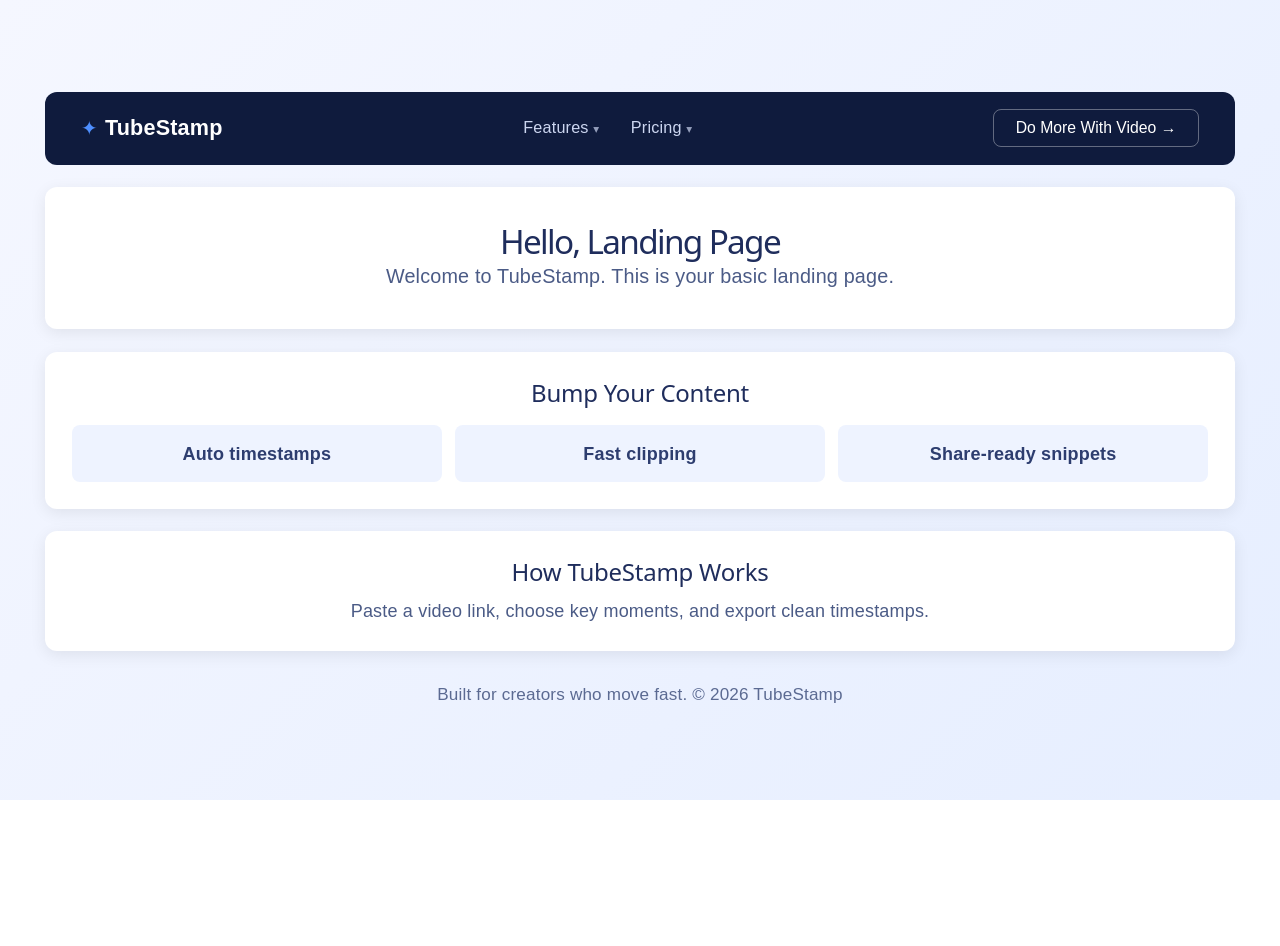
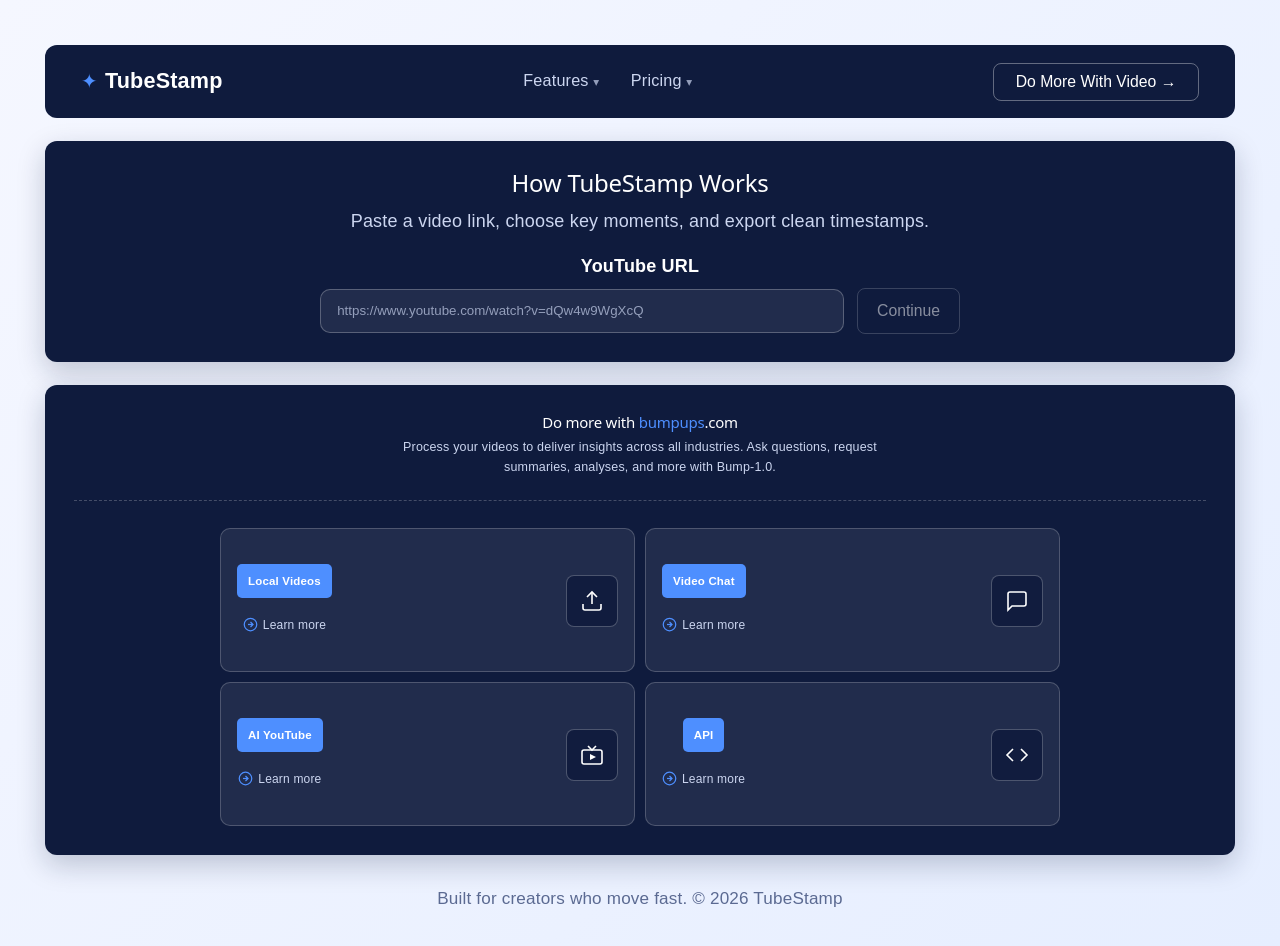
Before and after one commit to KwandileMgenge/tubestampprod, a React (Vite) app: page / in a window 1280 px wide. Shown: the top 946 px of the page. Before the commit the page ends 800 px from the top, so only its background shows below. Built offline with nearby package versions, Linux system fonts and the light colour scheme.

Commit message:
Timestamp and BumpUps components designed and rendered

```diff
--- a/src/unAuth/components/BumpUps.css
+++ b/src/unAuth/components/BumpUps.css
@@ -1,26 +1,115 @@
-.bump-ups {
-  background-color: #ffffff;
+.domore {
+  background-color: #0f1b3d;
   border-radius: 12px;
-  padding: 1.5rem;
-  box-shadow: 0 4px 16px rgba(0, 0, 0, 0.08);
+  padding: 1.6rem;
+  box-shadow: 0 10px 28px rgba(15, 27, 61, 0.22);
+  text-align: center;
 }
 
-.bump-ups h2 {
-  margin: 0 0 1rem;
-  color: #1f2d5c;
+.domore__top {
+  margin-bottom: 1.5rem;
+  padding-bottom: 1.25rem;
+  border-bottom: 1px dashed rgba(255, 255, 255, 0.22);
+  display: flex;
+  flex-direction: column;
+  align-items: center;
 }
 
-.bump-grid {
-  display: grid;
-  grid-template-columns: repeat(3, minmax(0, 1fr));
-  gap: 0.75rem;
+.domore__top h2 {
+  font-size: 15px;
+  font-weight: 500;
+  color: #ffffff;
+  margin-bottom: 6px;
 }
 
-.bump-item {
-  background-color: #eef3ff;
+.domore__brand {
+  color: #4e8fff;
+}
+
+.domore__top p {
+  font-size: 12.5px;
+  color: #ccd6f0;
+  line-height: 1.6;
+  max-width: 540px;
+  margin: 0 auto;
+}
+
+.domore__grid {
+  display: grid;
+  grid-template-columns: 1fr 1fr;
+  gap: 10px;
+  max-width: 840px;
+  margin: 0 auto;
+}
+
+.domore__card {
+  background-color: rgba(255, 255, 255, 0.08);
+  border: 1.5px solid rgba(255, 255, 255, 0.2);
+  border-radius: 10px;
+  padding: 18px 16px 16px;
+  display: flex;
+  align-items: center;
+  justify-content: space-between;
+  min-height: 108px;
+  cursor: pointer;
+  transition: background-color 0.15s, border-color 0.15s;
+}
+
+.domore__card:hover {
+  background-color: rgba(255, 255, 255, 0.12);
+  border-color: rgba(255, 255, 255, 0.4);
+}
+
+.domore__card-left {
+  display: flex;
+  flex-direction: column;
+  gap: 14px;
+  align-items: center;
+  text-align: center;
+}
+
+.domore__badge {
+  display: inline-flex;
+  align-items: center;
+  background-color: #4e8fff;
+  color: #ffffff;
+  font-size: 11.5px;
+  font-weight: 600;
+  padding: 4px 11px;
+  border-radius: 5px;
+  width: fit-content;
+}
+
+.domore__learn {
+  display: flex;
+  align-items: center;
+  justify-content: center;
+  gap: 5px;
+  font-size: 12px;
+  color: #ccd6f0;
+  text-decoration: none;
+  transition: color 0.15s;
+}
+
+.domore__learn:hover {
+  color: #ffffff;
+}
+
+.domore__icon {
+  width: 50px;
+  height: 50px;
+  background-color: rgba(15, 27, 61, 0.85);
+  border: 1.5px solid rgba(255, 255, 255, 0.25);
+  color: #ffffff;
   border-radius: 8px;
-  padding: 0.85rem;
-  text-align: center;
-  color: #2d3d6f;
-  font-weight: 600;
+  display: flex;
+  align-items: center;
+  justify-content: center;
+  flex-shrink: 0;
 }
+
+@media (max-width: 720px) {
+  .domore__grid {
+    grid-template-columns: 1fr;
+  }
+}
--- a/src/unAuth/components/BumpUps.jsx
+++ b/src/unAuth/components/BumpUps.jsx
@@ -1,13 +1,111 @@
 import "./BumpUps.css";
+
+const features = [
+  {
+    label: "Local Videos",
+    href: "https://bumpups.com",
+    icon: (
+      <svg
+        width="24"
+        height="24"
+        viewBox="0 0 24 24"
+        fill="none"
+        stroke="currentColor"
+        strokeWidth="1.6"
+      >
+        <path d="M21 15v4a2 2 0 0 1-2 2H5a2 2 0 0 1-2-2v-4" />
+        <polyline points="17 8 12 3 7 8" />
+        <line x1="12" y1="3" x2="12" y2="15" />
+      </svg>
+    ),
+  },
+  {
+    label: "Video Chat",
+    href: "https://bumpups.com",
+    icon: (
+      <svg
+        width="24"
+        height="24"
+        viewBox="0 0 24 24"
+        fill="none"
+        stroke="currentColor"
+        strokeWidth="1.6"
+      >
+        <path d="M21 15a2 2 0 0 1-2 2H7l-4 4V5a2 2 0 0 1 2-2h14a2 2 0 0 1 2 2z" />
+      </svg>
+    ),
+  },
+  {
+    label: "AI YouTube",
+    href: "https://bumpups.com/youtube-feature",
+    icon: (
+      <svg
+        width="24"
+        height="24"
+        viewBox="0 0 24 24"
+        fill="none"
+        stroke="currentColor"
+        strokeWidth="1.6"
+      >
+        <rect x="2" y="7" width="20" height="14" rx="2" />
+        <path d="M16 3l-4 4-4-4" />
+        <polygon points="10,11 16,14 10,17" fill="currentColor" stroke="none" />
+      </svg>
+    ),
+  },
+  {
+    label: "API",
+    href: "https://docs.bumpups.com",
+    icon: (
+      <svg
+        width="24"
+        height="24"
+        viewBox="0 0 24 24"
+        fill="none"
+        stroke="currentColor"
+        strokeWidth="1.6"
+      >
+        <polyline points="16 18 22 12 16 6" />
+        <polyline points="8 6 2 12 8 18" />
+      </svg>
+    ),
+  },
+];
+
+const ArrowIcon = () => (
+  <svg width="15" height="15" viewBox="0 0 24 24" fill="none" stroke="#4e8fff" strokeWidth="2">
+    <circle cx="12" cy="12" r="10" />
+    <path d="M12 8l4 4-4 4" />
+    <line x1="8" y1="12" x2="16" y2="12" />
+  </svg>
+);
 
 const BumpUps = () => {
   return (
-    <section className="bump-ups" id="features">
-      <h2>Bump Your Content</h2>
-      <div className="bump-grid">
-        <article className="bump-item">Auto timestamps</article>
-        <article className="bump-item">Fast clipping</article>
-        <article className="bump-item">Share-ready snippets</article>
+    <section className="domore">
+      <div className="domore__top">
+        <h2>
+          Do more with <span className="domore__brand">bumpups</span>.com
+        </h2>
+        <p>
+          Process your videos to deliver insights across all industries. Ask questions,
+          request summaries, analyses, and more with Bump-1.0.
+        </p>
+      </div>
+
+      <div className="domore__grid">
+        {features.map((f) => (
+          <div className="domore__card" key={f.label}>
+            <div className="domore__card-left">
+              <span className="domore__badge">{f.label}</span>
+              <a className="domore__learn" href={f.href} target="_blank" rel="noreferrer">
+                <ArrowIcon />
+                Learn more
+              </a>
+            </div>
+            <div className="domore__icon">{f.icon}</div>
+          </div>
+        ))}
       </div>
     </section>
   );
--- a/src/unAuth/components/LandingPage.jsx
+++ b/src/unAuth/components/LandingPage.jsx
@@ -9,12 +9,8 @@
     <main className="landing-page">
       <div className="landing-container">
         <NavBar />
-        <section className="landing-card">
-          <h1>Hello, Landing Page</h1>
-          <p>Welcome to TubeStamp. This is your basic landing page.</p>
-        </section>
+        <Timestamp />
         <BumpUps />
-        <Timestamp />
         <Footer />
       </div>
     </main>
--- a/src/unAuth/components/Timestamp.css
+++ b/src/unAuth/components/Timestamp.css
@@ -1,16 +1,119 @@
 .timestamp {
-  background-color: #ffffff;
+  background-color: #0f1b3d;
   border-radius: 12px;
-  padding: 1.5rem;
-  box-shadow: 0 4px 16px rgba(0, 0, 0, 0.08);
+  padding: 1.6rem;
+  box-shadow: 0 10px 28px rgba(15, 27, 61, 0.22);
+  text-align: center;
 }
 
 .timestamp h2 {
   margin: 0 0 0.6rem;
-  color: #1f2d5c;
+  color: #ffffff;
 }
 
 .timestamp p {
   margin: 0;
-  color: #4b5b86;
+  color: #ccd6f0;
 }
+
+.timestamp__form {
+  margin-top: 1rem;
+  display: flex;
+  flex-direction: column;
+  align-items: center;
+  gap: 0.5rem;
+  max-width: 760px;
+  margin-inline: auto;
+}
+
+.timestamp__label {
+  font-weight: 600;
+  color: #ffffff;
+  align-self: center;
+}
+
+.timestamp__input-row {
+  width: 100%;
+  max-width: 640px;
+  display: flex;
+  align-items: center;
+  justify-content: center;
+  gap: 0.75rem;
+}
+
+.timestamp__input {
+  width: 100%;
+  flex: 1;
+  min-width: 280px;
+  padding: 0.75rem 0.9rem;
+  border-radius: 10px;
+  border: 1.5px solid rgba(255, 255, 255, 0.25);
+  background-color: rgba(255, 255, 255, 0.08);
+  color: #ffffff;
+  outline: none;
+  transition: border-color 160ms ease, box-shadow 160ms ease;
+}
+
+.timestamp__input::placeholder {
+  color: rgba(204, 214, 240, 0.68);
+}
+
+.timestamp__input:focus {
+  border-color: #4e8fff;
+  box-shadow: 0 0 0 4px rgba(78, 143, 255, 0.16);
+}
+
+.timestamp__input--error {
+  border-color: rgba(239, 68, 68, 0.9);
+  box-shadow: 0 0 0 4px rgba(239, 68, 68, 0.12);
+}
+
+.timestamp__input--valid {
+  border-color: rgba(34, 197, 94, 0.9);
+  box-shadow: 0 0 0 4px rgba(34, 197, 94, 0.12);
+}
+
+.timestamp__error {
+  color: rgb(185, 28, 28);
+  font-size: 0.9rem;
+  align-self: center;
+}
+
+.timestamp__button {
+  border: 1.5px solid rgba(255, 255, 255, 0.35);
+  border-radius: 8px;
+  padding: 0.72rem 1.05rem;
+  background: transparent;
+  color: #fff;
+  font-size: 0.875rem;
+  font-weight: 500;
+  white-space: nowrap;
+  cursor: pointer;
+  transition: background 0.15s, border-color 0.15s, transform 120ms ease,
+    opacity 120ms ease;
+}
+
+.timestamp__button:disabled {
+  opacity: 0.5;
+  cursor: not-allowed;
+}
+
+.timestamp__button:hover:not(:disabled) {
+  background-color: rgba(255, 255, 255, 0.08);
+  border-color: rgba(255, 255, 255, 0.6);
+}
+
+.timestamp__button:active:not(:disabled) {
+  transform: translateY(1px);
+}
+
+@media (max-width: 640px) {
+  .timestamp__input-row {
+    flex-direction: column;
+    align-items: stretch;
+  }
+
+  .timestamp__button {
+    width: 100%;
+  }
+}
--- a/src/unAuth/components/Timestamp.jsx
+++ b/src/unAuth/components/Timestamp.jsx
@@ -1,10 +1,58 @@
 import "./Timestamp.css";
+import { useMemo, useState } from "react";
 
 const Timestamp = () => {
+  const [url, setUrl] = useState("");
+  const [touched, setTouched] = useState(false);
+
+  const youtubeUrlRegex = useMemo(
+    () =>
+      /^(?:https?:\/\/)?(?:www\.)?(?:youtube\.com\/(?:watch\?v=|shorts\/|embed\/)|youtu\.be\/)([A-Za-z0-9_-]{11})(?:[?&/#][^\s]*)?$/i,
+    []
+  );
+
+  const isEmpty = url.trim().length === 0;
+  const isValid = youtubeUrlRegex.test(url.trim());
+  const showError = touched && !isEmpty && !isValid;
+
   return (
     <section className="timestamp" id="how-it-works">
       <h2>How TubeStamp Works</h2>
       <p>Paste a video link, choose key moments, and export clean timestamps.</p>
+
+      <form className="timestamp__form" onSubmit={(e) => e.preventDefault()}>
+        <label className="timestamp__label" htmlFor="youtube-url">
+          YouTube URL
+        </label>
+        <div className="timestamp__input-row">
+          <input
+            id="youtube-url"
+            name="youtubeUrl"
+            className={`timestamp__input${showError ? " timestamp__input--error" : ""}${
+              touched && !isEmpty && isValid ? " timestamp__input--valid" : ""
+            }`}
+            type="url"
+            inputMode="url"
+            autoComplete="off"
+            placeholder="https://www.youtube.com/watch?v=dQw4w9WgXcQ"
+            value={url}
+            onChange={(e) => setUrl(e.target.value)}
+            onBlur={() => setTouched(true)}
+            pattern="^(https?:\/\/)?(www\.)?(youtube\.com\/(watch\?v=|shorts\/|embed\/)|youtu\.be\/)[A-Za-z0-9_-]{11}([?&/#].*)?$"
+            aria-invalid={showError ? "true" : "false"}
+            aria-describedby={showError ? "youtube-url-error" : undefined}
+            required
+          />
+          <button className="timestamp__button" type="submit" disabled={!isValid}>
+            Continue
+          </button>
+        </div>
+        {showError ? (
+          <div className="timestamp__error" id="youtube-url-error" role="alert">
+            Please enter a valid YouTube URL.
+          </div>
+        ) : null}
+      </form>
     </section>
   );
 };
```
